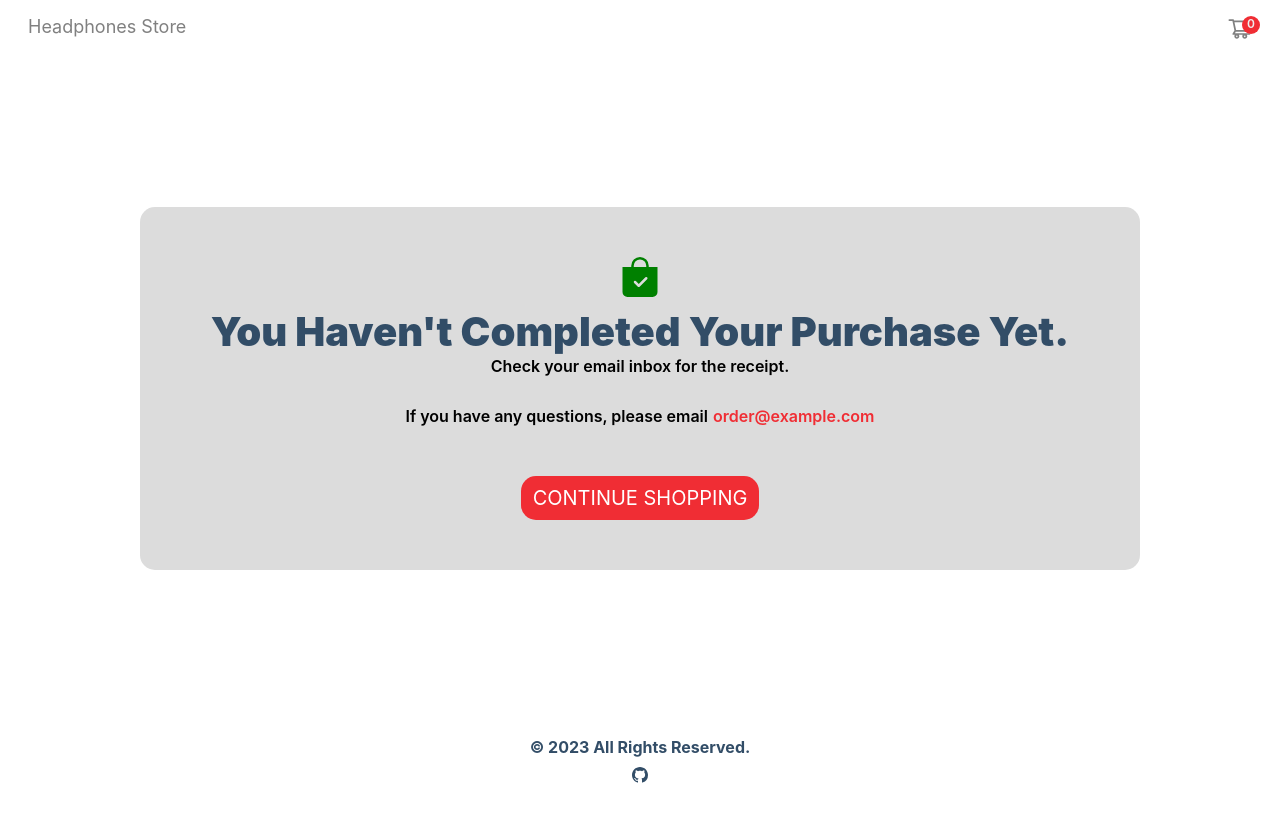
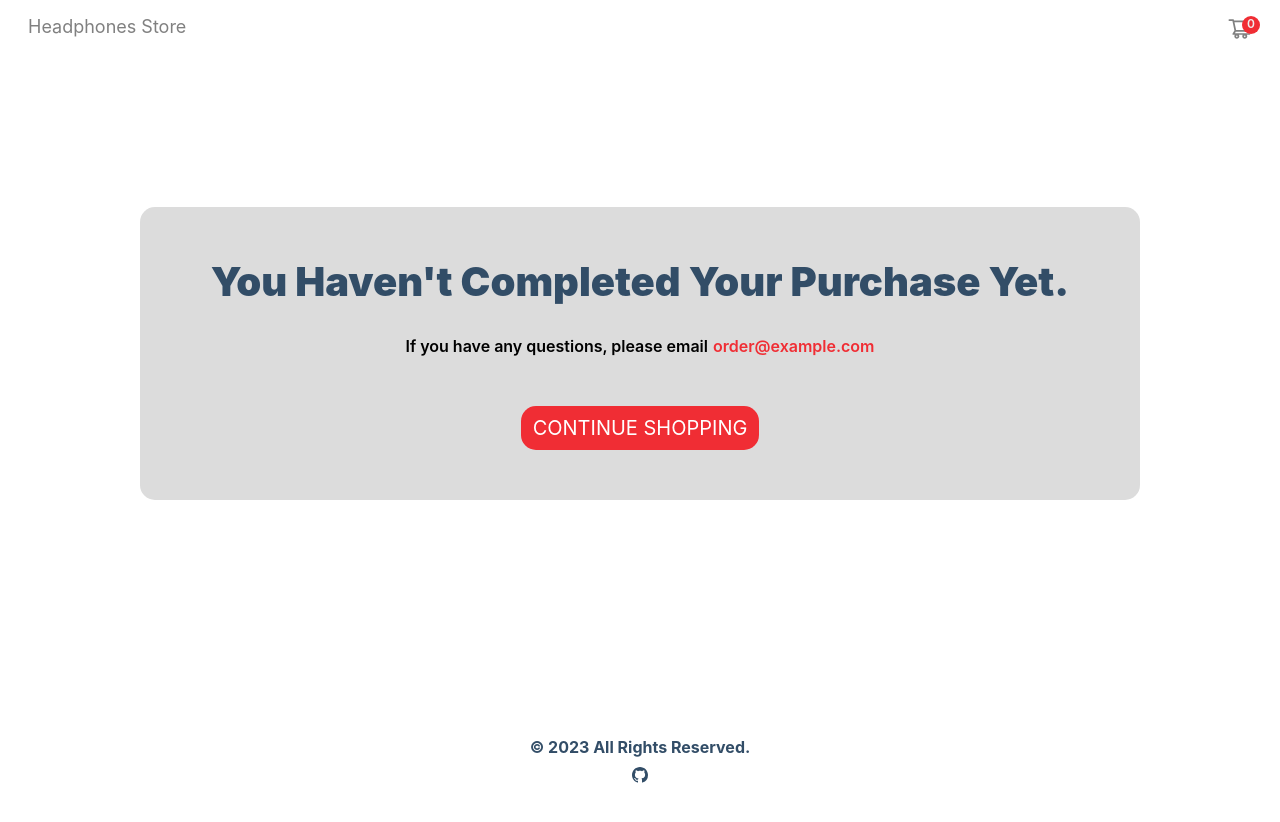
Before and after one commit to Reqvite/Headphones-shop-sanity, a Next.js app: page /success in a window 1280 px wide. Shown: the top 822 px of the page. Built offline with nearby package versions, Linux system fonts and the light colour scheme; no server answers.

Commit message:
Update success.tsx

```diff
--- a/pages/success.tsx
+++ b/pages/success.tsx
@@ -25,15 +25,20 @@ const Success: FC = () => {
   return (
     <div className="success-wrapper">
       <div className="success">
-        <p className="icon">
-          <BsBagCheckFill />
-        </p>
+        {status === "true" && (
+          <p className="icon">
+            <BsBagCheckFill />
+          </p>
+        )}
         <h2>
           {status !== "true"
             ? "You haven't completed your purchase yet."
             : "Thank you for your order!"}
         </h2>
-        <p className="email-msg">Check your email inbox for the receipt.</p>
+        {status === "true" && (
+          <p className="email-msg">Check your email inbox for the receipt.</p>
+        )}
+
         <p className="description">
           If you have any questions, please email
           <a className="email" href="mailto:order@example.com">
```
